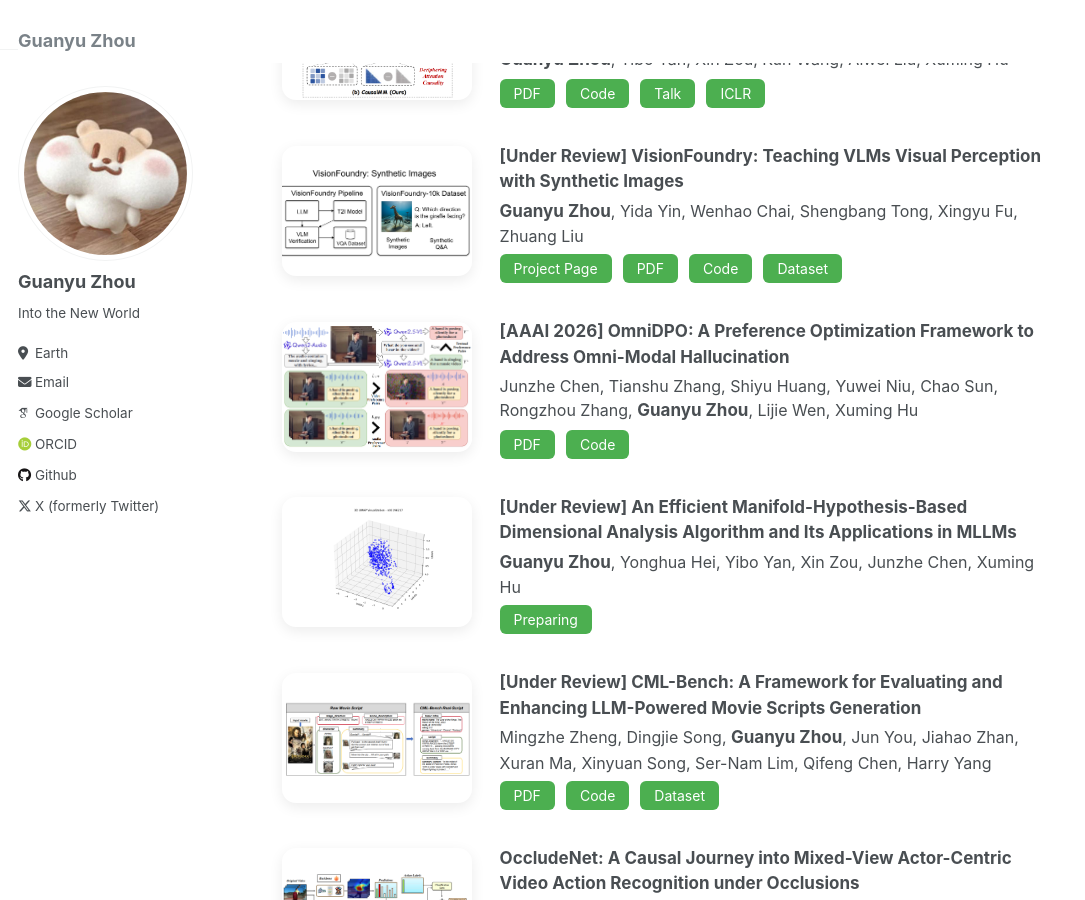
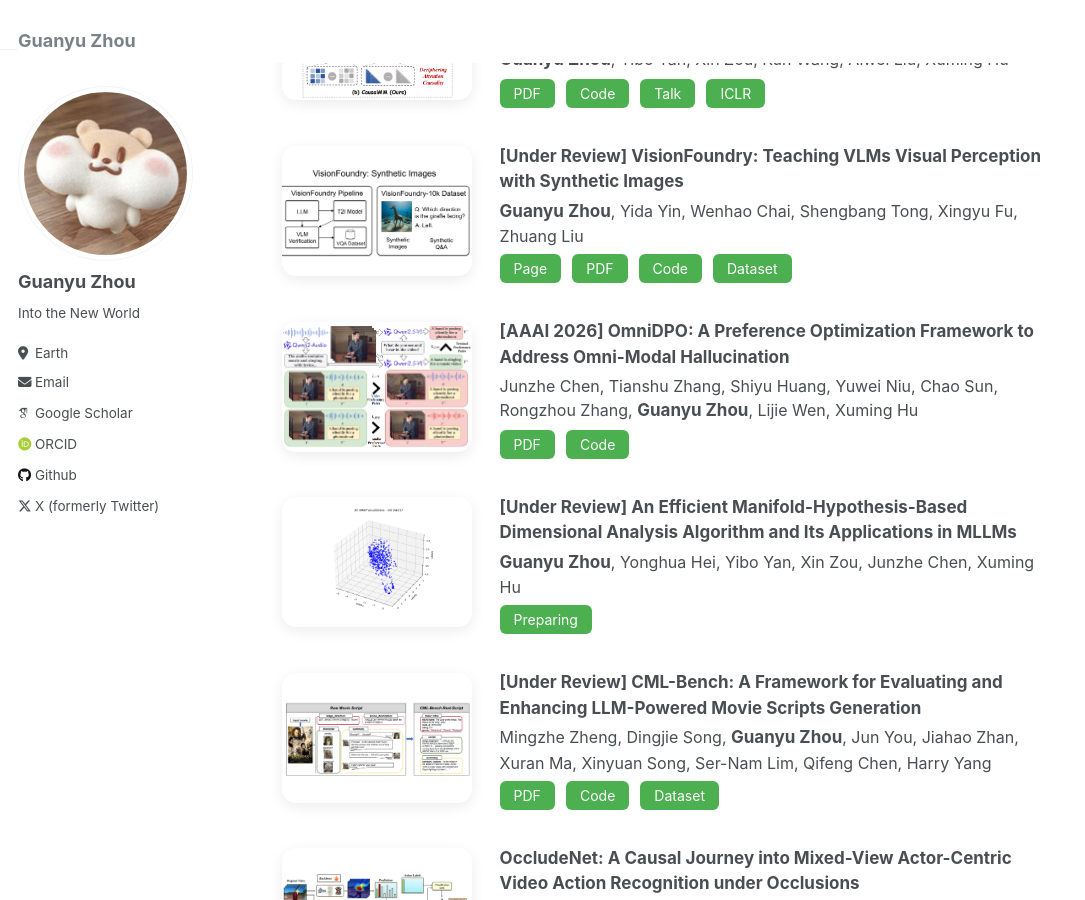
Before and after one commit to The-Martyr/the-martyr.github.io, a Jekyll site: the page built from _pages/about.md, in a window 1280 px wide and 900 px high, scrolled down 938 px. Shown: the whole window, without its empty margins (0-1085 px from the left). Built offline with Jekyll 4.4.1, drawn with Linux system fonts in a browser that asks for light colours; some web fonts are replaced.

Commit message:
Update about.md

```diff
--- a/_pages/about.md
+++ b/_pages/about.md
@@ -114,7 +114,7 @@ My ultimate goal is to build **a multimodal, scalable, dataset-free, continuousl
     <p><strong>Guanyu Zhou</strong>, Yida Yin, Wenhao Chai, Shengbang Tong, Xingyu Fu, Zhuang Liu</p>
 
     <div class="pub-buttons">
-      <a href="https://zlab-princeton.github.io/VisionFoundry"><button>Project Page</button></a>
+      <a href="https://zlab-princeton.github.io/VisionFoundry"><button>Page</button></a>
       <a href="https://zlab-princeton.github.io/VisionFoundry"><button>PDF</button></a>
       <a href="https://github.com/zlab-princeton/VisionFoundry"><button>Code</button></a>
       <a href="https://huggingface.co/datasets/zlab-princeton/VisionFoundry-10K"><button>Dataset</button></a>
```
